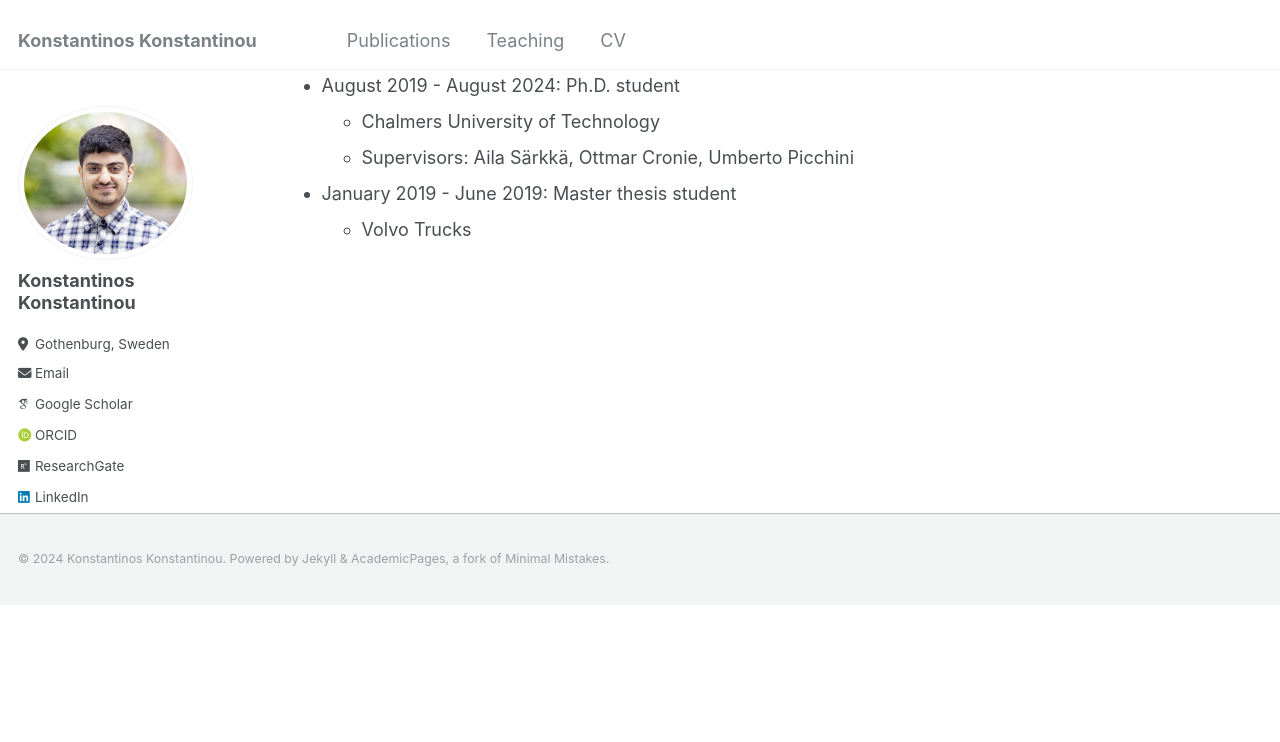
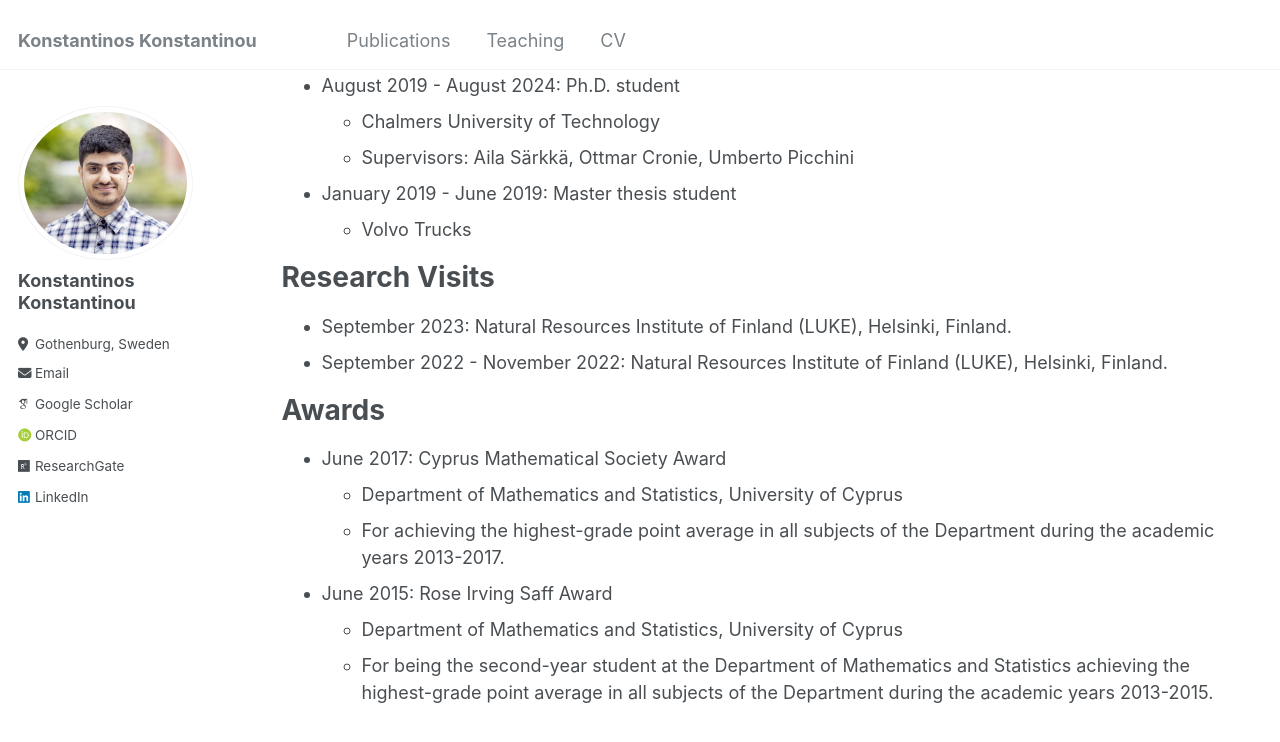
Before and after one commit to KKonstantinos/KKonstantinos.github.io, a Jekyll site: the page built from _pages/cv.md, in a window 1280 px wide and 900 px high, scrolled down 333 px. Shown: the top 742 px of the window. Built offline with Jekyll 4.4.1, drawn with Linux system fonts in a browser that asks for light colours; some web fonts are replaced; before the commit the page ends 937 px from its top, so only the background shows below that.

Commit message:
Update cv.md

```diff
--- a/_pages/cv.md
+++ b/_pages/cv.md
@@ -24,3 +24,16 @@ Work experience
 
 * January 2019 - June 2019: Master thesis student
   * Volvo Trucks
+
+# Research Visits
+* September 2023: Natural Resources Institute of Finland (LUKE), Helsinki, Finland.
+* September 2022 - November 2022: Natural Resources Institute of Finland (LUKE), Helsinki, Finland.
+
+
+# Awards
+* June 2017: Cyprus Mathematical Society Award
+    * Department of Mathematics and Statistics, University of Cyprus
+    * For achieving the highest-grade point average in all subjects of the Department during the academic years 2013-2017.
+* June 2015: Rose Irving Saff Award
+    * Department of Mathematics and Statistics, University of Cyprus
+    * For being the second-year student at the Department of Mathematics and Statistics achieving the highest-grade point average in all subjects of the Department during the academic years 2013-2015.
```
